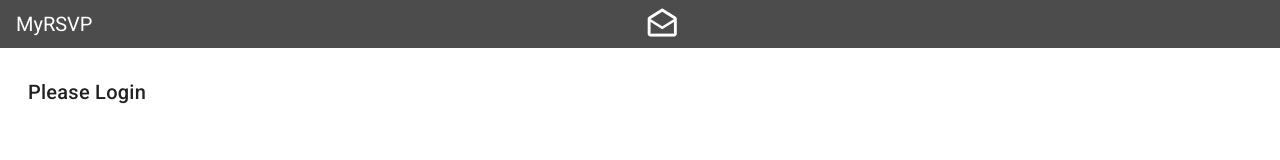
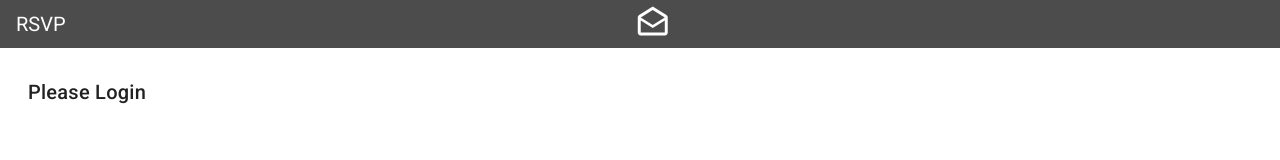
Before and after one commit to Alx-Nic/events_manager_ui, a Vue app: page /login in a window 1280 px wide. Shown: the top 160 px of the page. Built offline with nearby package versions, Linux system fonts and the light colour scheme.

Commit message:
Small Ui tweaks

```diff
--- a/src/components/system/myNavBar.vue
+++ b/src/components/system/myNavBar.vue
@@ -12,20 +12,25 @@
     >
       <template> </template>
       <!-- <v-app-bar-nav-icon @click="drawer = !drawer"></v-app-bar-nav-icon> -->
-      <v-toolbar-title class="white--text">MyRSVP</v-toolbar-title>
+      <v-toolbar-title class="white--text">RSVP</v-toolbar-title>
 
       <v-spacer></v-spacer>
-      <v-icon class="ml-n8" size="35px" color="white"
-        >mdi-email-open-outline</v-icon
-      >
+      <v-icon class="" large color="white">mdi-email-open-outline</v-icon>
       <v-spacer></v-spacer>
+
       <v-btn
         @click.prevent="logMeOut"
         icon
-        v-if="!routes.includes(this.$route.name)"
+        v-show="!routes.includes(this.$route.name)"
       >
         <v-icon color="white">mdi-logout-variant</v-icon>
       </v-btn>
+
+       <v-icon color="rgba(0,0,0,0.0)"
+       v-show="routes.includes(this.$route.name)"
+       >
+        mdi-logout-variant
+      </v-icon>
     </v-app-bar>
   </nav>
 </template>
@@ -36,7 +41,7 @@ import { mapActions } from "vuex";
 export default {
   data() {
     return {
-      routes: ["login", "registerguest", "register"],
+      routes: ["login", "registerGuest", "register"],
       drawer: null,
     };
   },
```
